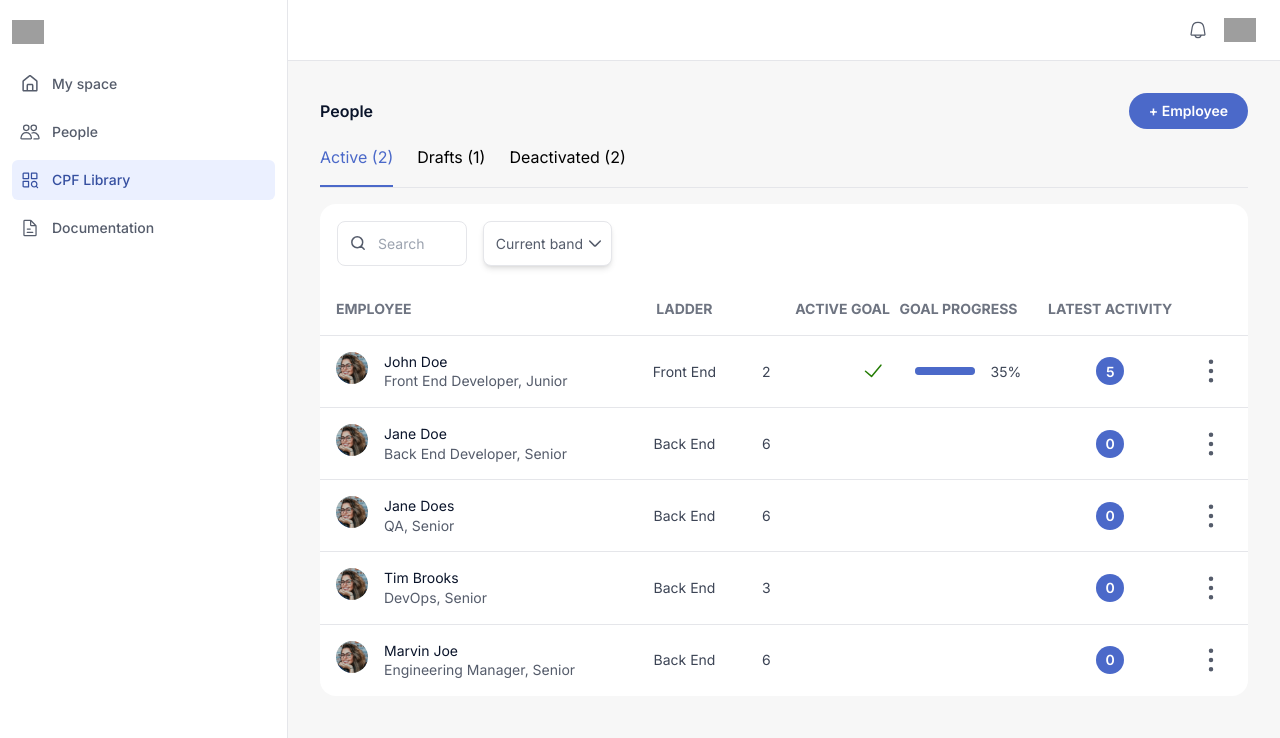
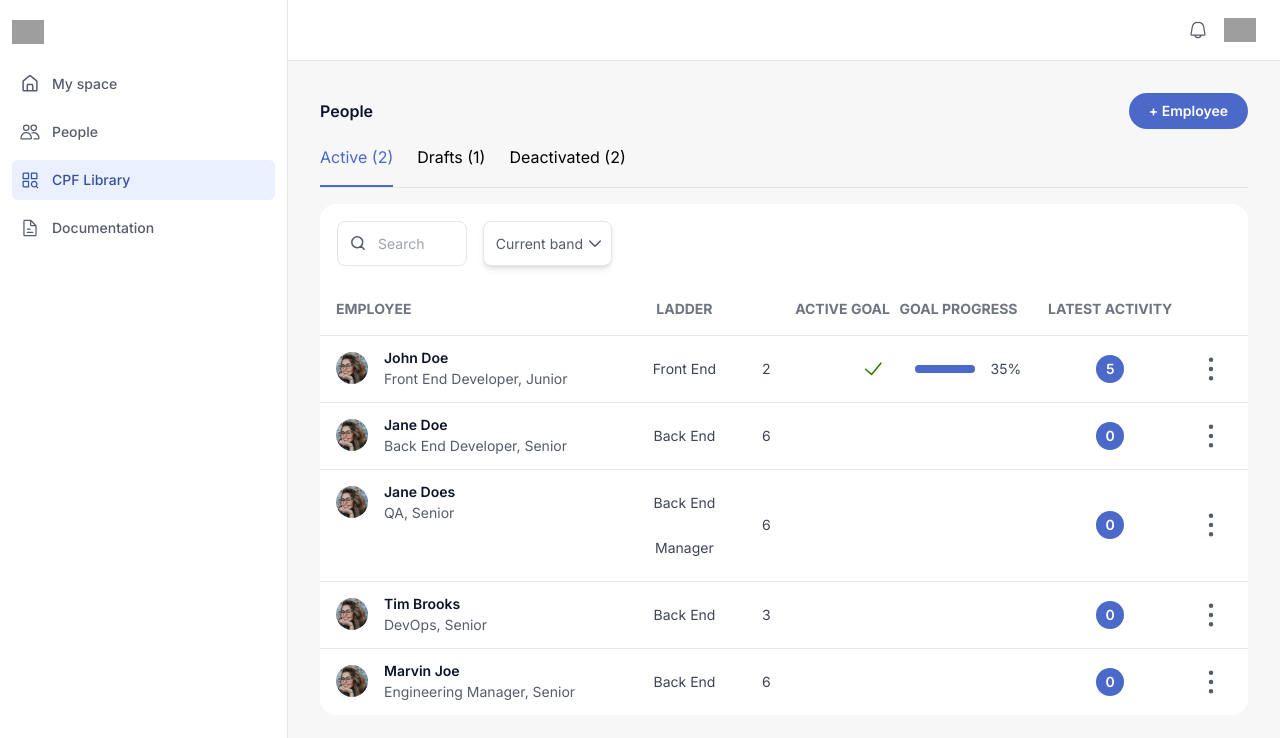
Before and after one commit to Tivix/cpf, a Next.js app in the folder frontend/: page /people in a window 1280 px wide. Shown: the top 738 px of the page. Built offline with nearby package versions, Linux system fonts and the light colour scheme; grey boxes are pictures that could not be loaded.

Commit message:
feat: update employee card styling and multiple ladder handling [gh-36]

```diff
--- a/frontend/src/app/(app)/people/page.tsx
+++ b/frontend/src/app/(app)/people/page.tsx
@@ -18,7 +18,7 @@ const PEOPLE = [
   {
     name: 'John Doe',
     title: 'Front End Developer, Junior',
-    ladder: 'Front End',
+    ladder: ['Front End'],
     currentBand: 2,
     activeGoal: true,
     goalProgress: 0.35,
@@ -30,7 +30,7 @@ const PEOPLE = [
   {
     name: 'Jane Doe',
     title: 'Back End Developer, Senior',
-    ladder: 'Back End',
+    ladder: ['Back End'],
     currentBand: 6,
     activeGoal: false,
     goalProgress: 0,
@@ -42,7 +42,7 @@ const PEOPLE = [
   {
     name: 'Jane Does',
     title: 'QA, Senior',
-    ladder: 'Back End',
+    ladder: ['Back End', 'Manager'],
     currentBand: 6,
     activeGoal: false,
     goalProgress: 0,
@@ -54,7 +54,7 @@ const PEOPLE = [
   {
     name: 'Tim Brooks',
     title: 'DevOps, Senior',
-    ladder: 'Back End',
+    ladder: ['Back End'],
     currentBand: 3,
     activeGoal: false,
     goalProgress: 0,
@@ -66,7 +66,7 @@ const PEOPLE = [
   {
     name: 'Marvin Joe',
     title: 'Engineering Manager, Senior',
-    ladder: 'Back End',
+    ladder: ['Back End'],
     currentBand: 6,
     activeGoal: false,
     goalProgress: 0,
--- a/frontend/src/components/common/EmployeeCard/EmployeeCard.tsx
+++ b/frontend/src/components/common/EmployeeCard/EmployeeCard.tsx
@@ -2,6 +2,7 @@ import Image from 'next/image';
 import { EmployeeCardProps } from './EmployeeCard.interface';
 import { CheckmarkIcon } from '@app/static/icons/CheckmarkIcon';
 import { DotsIcon } from '@app/static/icons/DotsIcon';
+import { generateClassNames } from '@app/utils';
 
 export const EmployeeCard = ({ employee }: EmployeeCardProps) => {
   const { name, title, ladder, currentBand, activeGoal, goalProgress, latestActivity, active, draft, deactivated } =
@@ -10,9 +11,9 @@ export const EmployeeCard = ({ employee }: EmployeeCardProps) => {
   return (
     <>
       <tr className="text-navy-700 text-sm w-full px-4 gap-2 p-10 border-t border-navy-200" key={employee.name}>
-        <td className="p-4">
+        <td className="flex items-center h-[64px] px-4">
           <div className="flex gap-4">
-            <div className="w-8 h-8 overflow-hidden rounded-full relative">
+            <div className="relative w-8 h-8 overflow-hidden rounded-full self-center">
               <Image
                 width={256}
                 height={256}
@@ -22,17 +23,27 @@ export const EmployeeCard = ({ employee }: EmployeeCardProps) => {
               />
             </div>
             <div>
-              <h3 className="text-navy-900 text-sm">{employee.name}</h3>
+              <h3 className="text-navy-900 text-sm font-semibold leading-[22.4px]">{employee.name}</h3>
               <p className="text-navy-600 text-sm">{employee.title}</p>
             </div>
           </div>
         </td>
-        <td className="p-4 text-center">{employee.ladder}</td>
-        <td className="p-4 text-end">{employee.currentBand}</td>
-        <td className="text-navy-600 text-base p-4">
+        <td
+          className={generateClassNames('px-4 text-center', {
+            'h-[112px]': employee.ladder.length >= 2,
+          })}
+        >
+          {employee.ladder.map((ladder, index) => (
+            <p key={index} className="flex justify-center items-center h-[64px] [&:not(:first-of-type)]:-mt-[19px]">
+              {ladder}
+            </p>
+          ))}
+        </td>
+        <td className="px-4 text-end">{employee.currentBand}</td>
+        <td className="text-navy-600 text-base px-4">
           <div className="flex justify-end">{employee.activeGoal ? <CheckmarkIcon /> : null}</div>
         </td>
-        <td className="p-4 text-end">
+        <td className="px-4 text-end">
           {employee.activeGoal && (
             <div className="flex items-center gap-4">
               <div className="w-full bg-gray-200 rounded-full h-2 bg-navy-300">
@@ -42,14 +53,14 @@ export const EmployeeCard = ({ employee }: EmployeeCardProps) => {
             </div>
           )}
         </td>
-        <td className="p-4 justify-center">
+        <td className="px-4 justify-center">
           <div className="flex justify-center">
             <div className="bg-blue-800 p-2 rounded-full text-white w-7 h-7 font-semibold text-center items-center flex justify-center">
               {employee.latestActivity}
             </div>
           </div>
         </td>
-        <td className="p-4">
+        <td className="px-4">
           <div className="bg-white cursor-pointer">
             <DotsIcon className="w-6 h-6 rounded-full bg-white" />
           </div>
--- a/frontend/src/types/common.ts
+++ b/frontend/src/types/common.ts
@@ -45,7 +45,7 @@ export interface AtomicSkill {
 export interface Employee {
   name: string;
   title: string;
-  ladder: string;
+  ladder: string[];
   currentBand: number;
   activeGoal: boolean;
   goalProgress: number;
```
